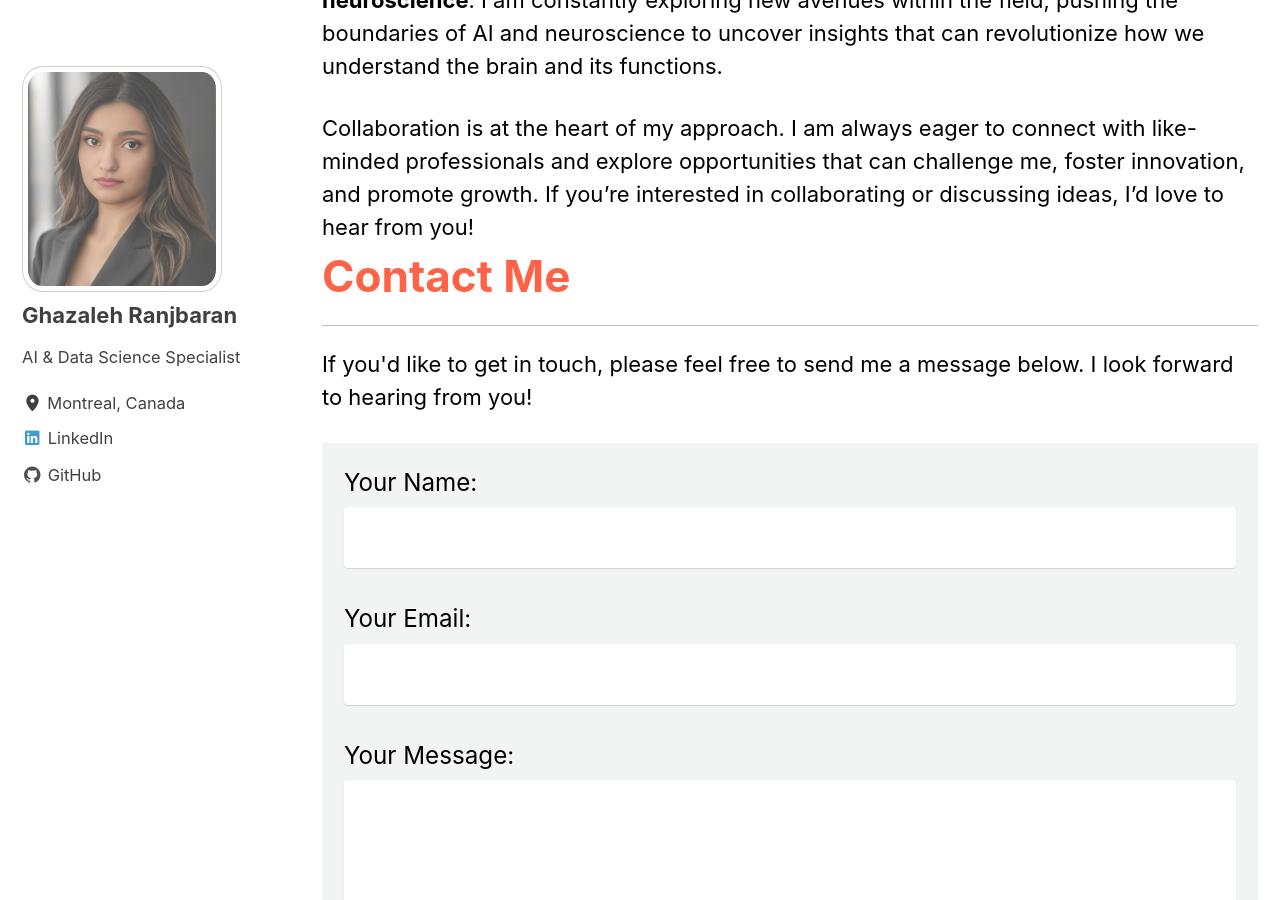
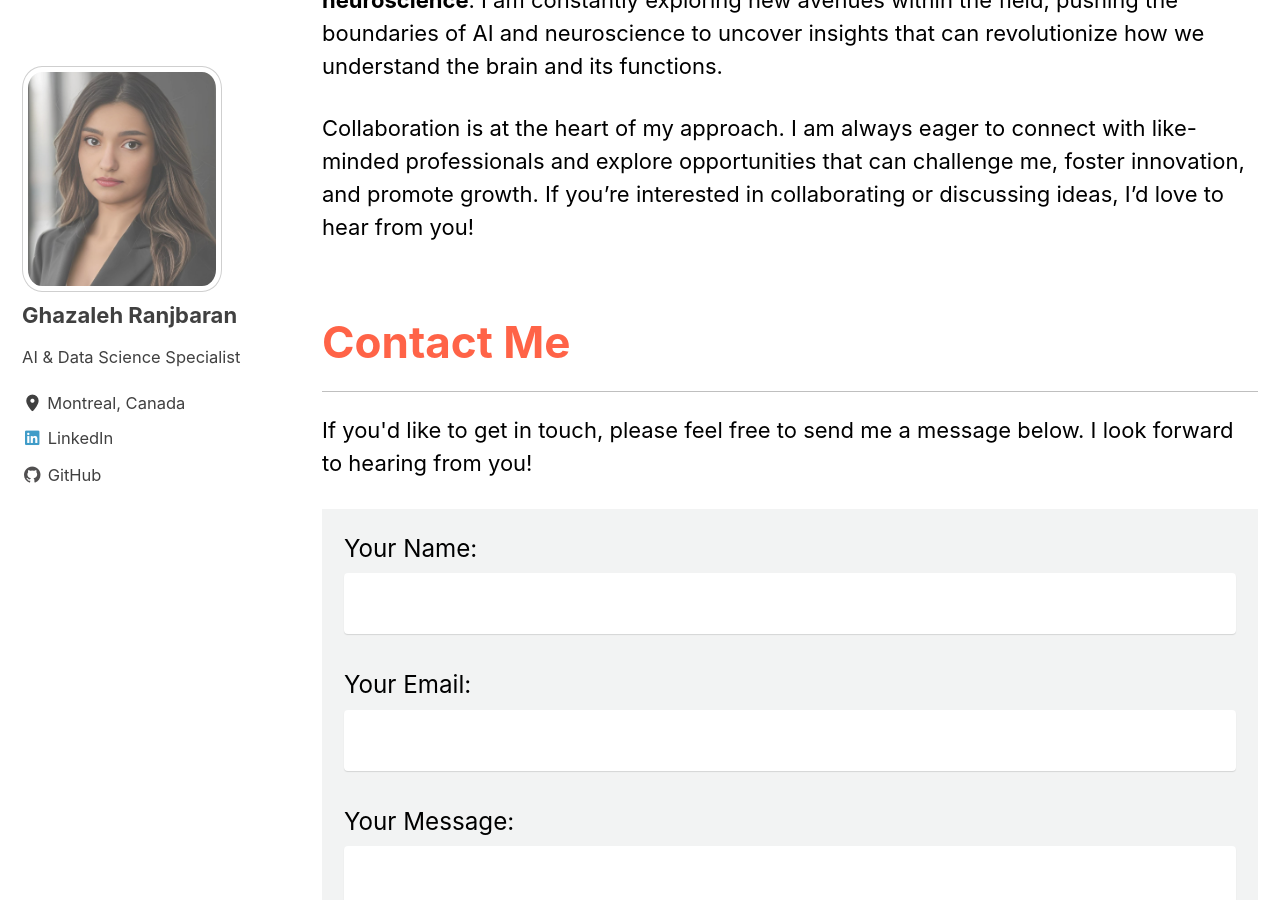
Before and after one commit to ghazalehran/ghazalehran.github.io, a Jekyll site: the page built from about.md, in a window 1280 px wide and 900 px high, scrolled down 746 px. Built offline with Jekyll 4.4.1, drawn with Linux system fonts in a browser that asks for light colours; cached includes are drawn as plain includes.

Commit message:
Update about.md

```diff
--- a/about.md
+++ b/about.md
@@ -17,7 +17,7 @@
 
 <p>Collaboration is at the heart of my approach. I am always eager to connect with like-minded professionals and explore opportunities that can challenge me, foster innovation, and promote growth. If you’re interested in collaborating or discussing ideas, I’d love to hear from you!</p>
 
-<section id="contact" style="padding: 2em 0; margin-top: -7em;">
+<section id="contact" style="padding: 2em 0; margin-top: -4em;">
   <h2 style="font-size: 2em; color: #FF6347;">Contact Me</h2>
   <p>If you'd like to get in touch, please feel free to send me a message below. I look forward to hearing from you!</p>
 
```
